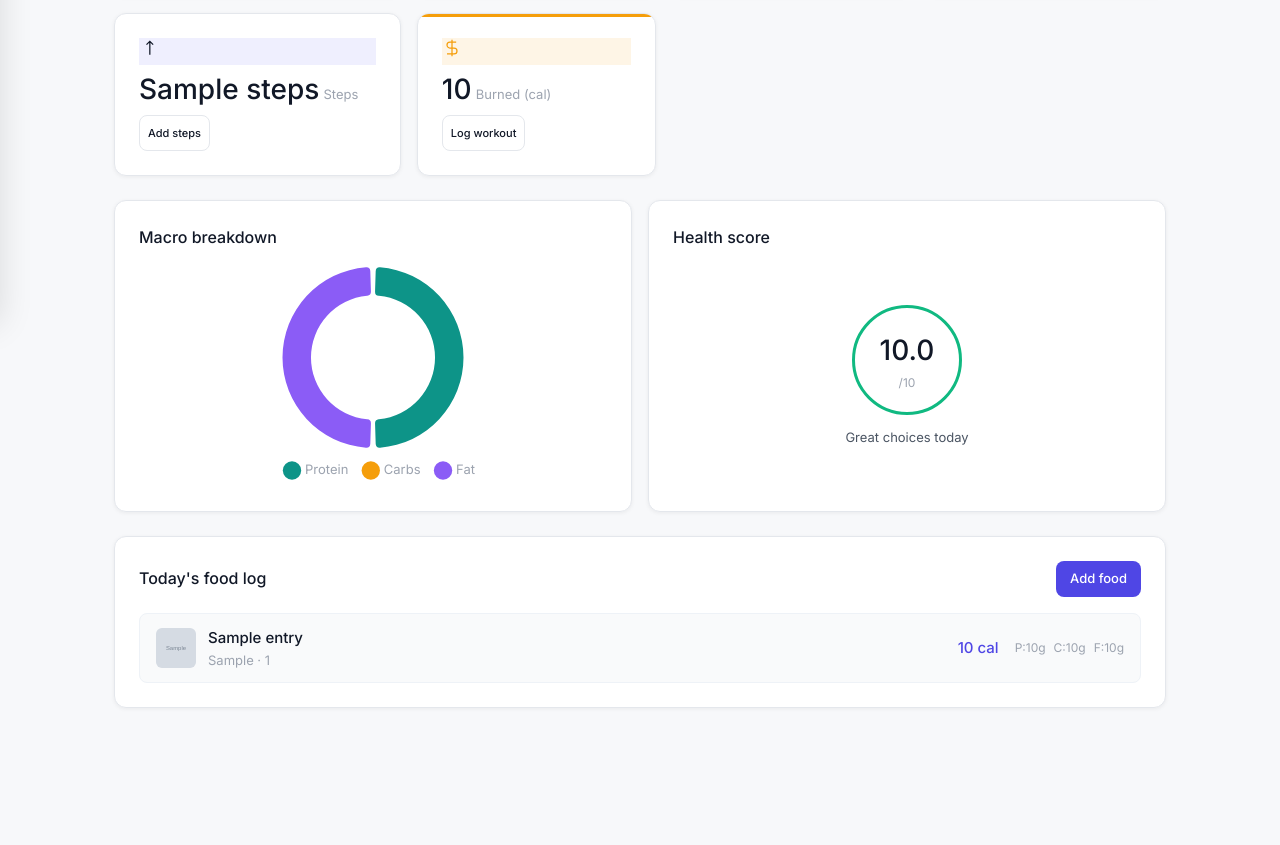
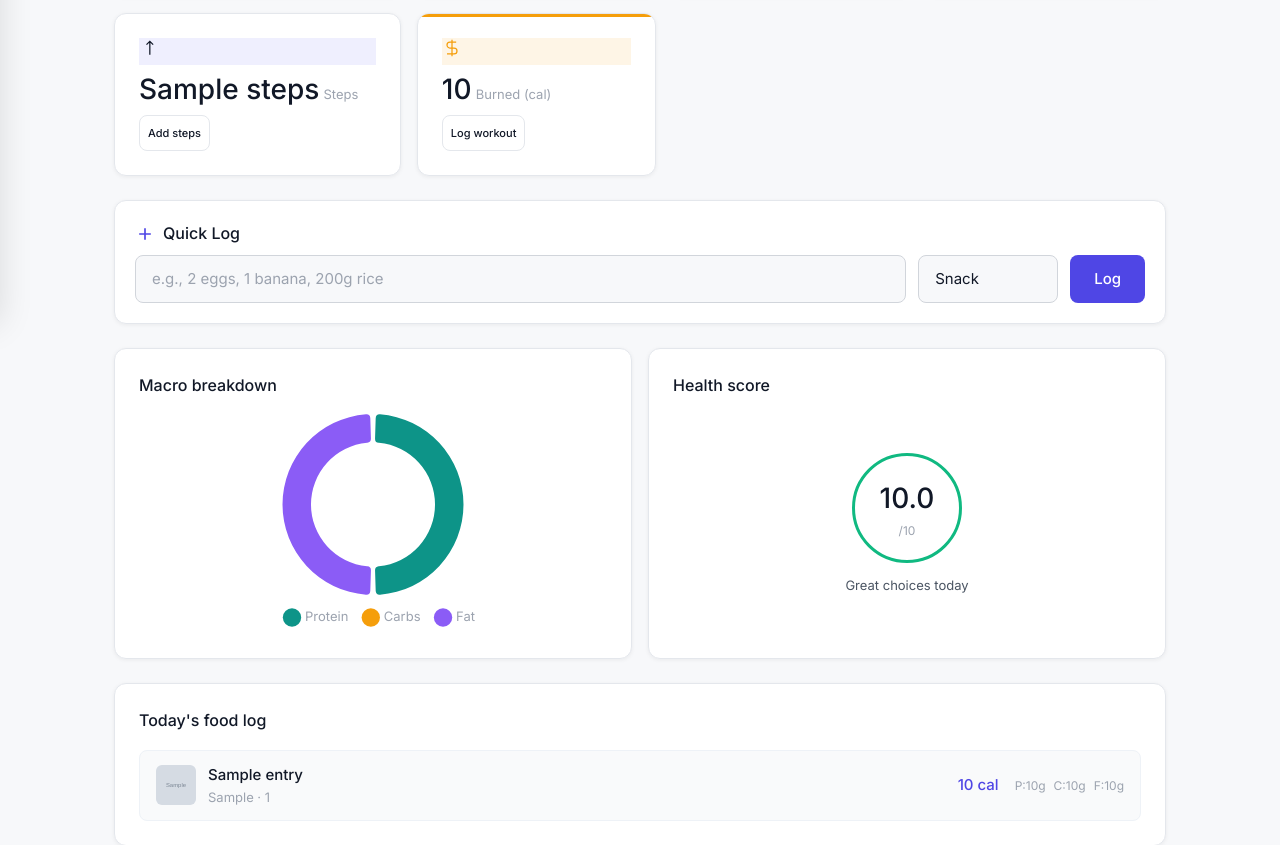
Before and after one commit to bhargav-mohan/Food-health, a Flask app: template templates/dashboard.html in a window 1280 px wide. Shown: the part 484-1329 px from the top of the page. Before the commit the page ends 1192 px from the top, so only its background shows below. Run offline with Flask 3, Linux system fonts and the light colour scheme; the template is opened without the code that fills it: most values are stand-ins (such as "Sample title", 1, 10 or a date in 2020); grey boxes marked "Sample" are stand-in pictures.

Commit message:
feat: desktop-first UI layout, inline quick log, frictionless dashboard

```diff
--- a/templates/dashboard.html
+++ b/templates/dashboard.html
@@ -106,6 +106,47 @@
     </div>
 </div>
 
+<!-- Quick Add Widget (Frictionless Logging) -->
+<div class="card card-static fade-in-delay-2" style="margin-bottom: 24px; padding: 20px;">
+    <h3 style="margin-bottom: 8px; display: flex; align-items: center; gap: 8px;">
+        <svg viewBox="0 0 24 24" fill="none" stroke="currentColor" stroke-width="2" style="width: 20px; color: var(--primary)"><path d="M12 5v14M5 12h14"/></svg>
+        Quick Log
+    </h3>
+    <form id="food-form" style="display: flex; gap: 12px; align-items: flex-end; flex-wrap: wrap;">
+        <div style="flex: 1; min-width: 280px;">
+            <input type="text" id="food_name" name="food_name" placeholder="e.g., 2 eggs, 1 banana, 200g rice" required style="width: 100%; height: 48px; font-size: 15px; padding: 0 16px; border-radius: 8px; border: 1px solid var(--border-strong); background: var(--bg-page); color: var(--text-primary);">
+        </div>
+        <div style="width: 140px;">
+            <select id="meal_type" name="meal_type" style="width: 100%; height: 48px; padding: 0 16px; border-radius: 8px; border: 1px solid var(--border-strong); background: var(--bg-page); color: var(--text-primary);">
+                <option value="breakfast">Breakfast</option>
+                <option value="lunch">Lunch</option>
+                <option value="dinner">Dinner</option>
+                <option value="snack" selected>Snack</option>
+            </select>
+        </div>
+        <input type="hidden" id="calories" value="0">
+        <input type="hidden" id="protein" value="0">
+        <input type="hidden" id="carbs" value="0">
+        <input type="hidden" id="fat" value="0">
+        <input type="hidden" id="fiber" value="0">
+        <input type="hidden" id="serving_size" value="1 serving">
+        <input type="hidden" id="health_score" value="7">
+        <input type="hidden" id="ai_insight" value="Auto-calculated">
+        <input type="hidden" id="image_filename" value="">
+        <button type="submit" class="btn btn-primary" id="submit-food-btn" style="height: 48px; padding: 0 24px;">Log</button>
+    </form>
+</div>
+<script>
+// Mock internal calculator for Quick Add inline
+document.getElementById('food-form').addEventListener('submit', function() {
+    const text = document.getElementById('food_name').value.toLowerCase();
+    document.getElementById('calories').value = 150 + (text.length * 5);
+    document.getElementById('protein').value = text.includes('egg') || text.includes('chicken') ? 25 : 5;
+    document.getElementById('carbs').value = text.includes('rice') || text.includes('banana') ? 40 : 15;
+    document.getElementById('fat').value = text.includes('egg') || text.includes('oil') ? 12 : 5;
+});
+</script>
+
 <!-- Charts Row -->
 <div class="charts-grid fade-in-delay-2">
     <div class="card chart-card card-static">
@@ -139,7 +180,6 @@
 <div class="card card-static fade-in-delay-3" id="recent-entries">
     <div class="section-header">
         <h3>Today's food log</h3>
-        <a href="{{ url_for('food_log') }}" class="btn btn-primary btn-sm">Add food</a>
     </div>
     {% if entries %}
     <div class="food-list">
@@ -173,7 +213,7 @@
     <div class="empty-state">
         <svg viewBox="0 0 24 24" fill="none" stroke="currentColor" stroke-width="1.5"><path d="M12 5v14M5 12h14"/><circle cx="12" cy="12" r="10"/></svg>
         <p>Start your day by logging your first meal</p>
-        <a href="{{ url_for('food_log') }}" class="btn btn-primary" style="margin-top: 8px;">Add Food</a>
+        <button onclick="document.getElementById('food_name').focus()" class="btn btn-primary" style="margin-top: 8px;">Quick Log</button>
     </div>
     {% endif %}
 </div>
```
